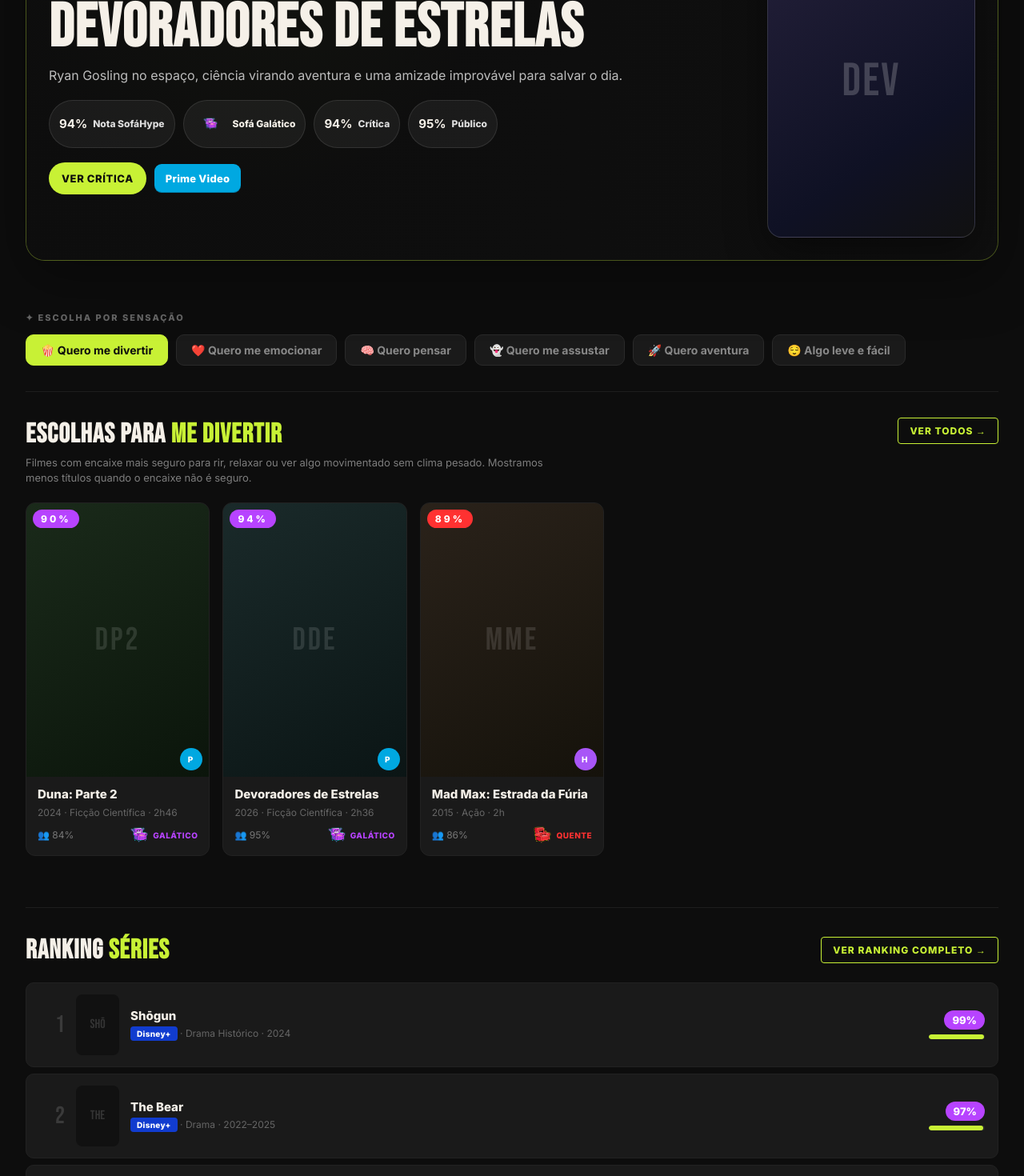
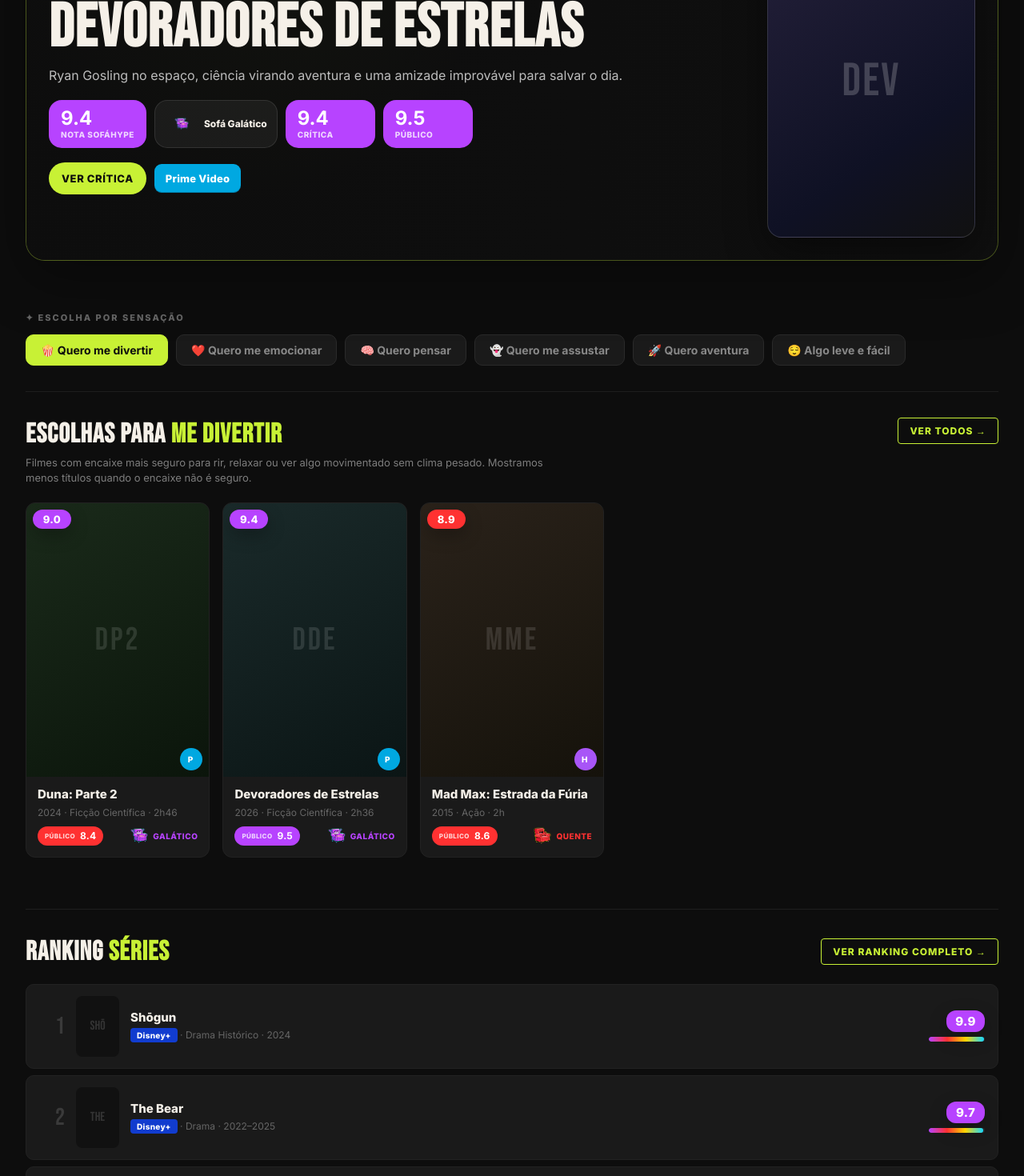
Before and after one commit to albinojc/sofahype, a Next.js app: page / in a window 1280 px wide. Shown: the part 580-2050 px from the top of the page at 80% size. Built offline with nearby package versions, Linux system fonts and the light colour scheme.

Commit message:
Add files via upload

```diff
--- a/src/app/globals.css
+++ b/src/app/globals.css
@@ -637,3 +637,105 @@
   .weekly-poster { max-width: 210px; width: 100%; order: -1; }
   .weekly-copy h2 { font-size: 48px; }
 }
+
+/* Ajuste: notas em escala 0.0 a 10.0 e sempre em box */
+.score-badge,
+.static {
+  min-width: 48px;
+  justify-content: center;
+  border-radius: 12px;
+  font-size: 13px;
+  font-weight: 950;
+  letter-spacing: .3px;
+  box-shadow: 0 8px 22px rgba(0,0,0,.28);
+}
+.score-galatico,
+.score-box-galatico { background: #B743FF !important; color: #fff !important; border-color: rgba(183,67,255,.65) !important; }
+.score-quente,
+.score-box-quente { background: #FF3131 !important; color: #fff !important; border-color: rgba(255,49,49,.65) !important; }
+.score-ok,
+.score-box-ok { background: #FFD400 !important; color: #0D0D0D !important; border-color: rgba(255,212,0,.72) !important; }
+.score-frio,
+.score-box-frio { background: #15D8FF !important; color: #041B24 !important; border-color: rgba(21,216,255,.72) !important; }
+.score-box-empty { background:#111 !important; color:#F5F0E8 !important; border-color:#2a2a2a !important; }
+
+.mini-score {
+  display: inline-flex;
+  align-items: center;
+  gap: 6px;
+  min-height: 24px;
+  padding: 4px 8px;
+  border-radius: 999px;
+  border: 1px solid transparent;
+  font-size: 10px;
+  font-weight: 900;
+  line-height: 1;
+  white-space: nowrap;
+}
+.mini-score span {
+  opacity: .78;
+  text-transform: uppercase;
+  letter-spacing: .4px;
+  font-size: 8px;
+}
+.mini-score strong {
+  font-size: 12px;
+  letter-spacing: .2px;
+}
+.mini-score-galatico { background:#B743FF; color:#fff; }
+.mini-score-quente { background:#FF3131; color:#fff; }
+.mini-score-ok { background:#FFD400; color:#0D0D0D; }
+.mini-score-frio { background:#15D8FF; color:#041B24; }
+
+.score-panel .score-metric {
+  border: 1px solid transparent;
+  box-shadow: 0 10px 28px rgba(0,0,0,.22);
+}
+.score-panel .score-metric span {
+  color: currentColor;
+  opacity: .72;
+}
+.score-panel .score-metric strong {
+  color: currentColor;
+  font-size: 32px;
+  letter-spacing: .4px;
+}
+.score-panel .score-metric-hypo {
+  background:#111 !important;
+  color:#F5F0E8 !important;
+  border-color:#222 !important;
+}
+.score-panel .score-metric-hypo strong { font-size: 18px; }
+
+.weekly-metrics .weekly-score-box {
+  border-radius: 16px;
+  min-height: 54px;
+  padding: 10px 14px;
+  min-width: 112px;
+  align-items: flex-start;
+  justify-content: center;
+  flex-direction: column;
+  gap: 2px;
+  border: 1px solid transparent;
+}
+.weekly-metrics .weekly-score-box strong {
+  font-size: 24px;
+  color: currentColor;
+  line-height: 1;
+}
+.weekly-metrics .weekly-score-box small {
+  color: currentColor;
+  opacity: .78;
+  font-size: 10px;
+  font-weight: 950;
+  text-transform: uppercase;
+  letter-spacing: .5px;
+}
+.weekly-metrics .weekly-hypo {
+  min-height: 54px;
+  border-radius: 16px;
+}
+
+.rank-right .score-badge { font-size: 15px; }
+.hype-bar { background: linear-gradient(90deg, #B743FF, #FF3131, #FFD400, #15D8FF); }
+.review-block small { display:none !important; }
--- a/src/components/Ranking.js
+++ b/src/components/Ranking.js
@@ -1,5 +1,5 @@
 import Link from 'next/link';
-import { getHypometro, getPlatformClass, getPrimaryPlatform } from '../lib/catalog';
+import { formatScore, getHypometro, getPlatformClass, getPrimaryPlatform, getScoreClass } from '../lib/catalog';
 
 export default function Ranking({ items }) {
   return (
@@ -18,7 +18,7 @@
               <div className="rank-meta"><span className={`st st-${getPlatformClass(platform)}`}>{platform}</span> · {item.generos?.[0]} · {item.ano}</div>
             </div>
             <div className="rank-right">
-              <div className={`score-badge score-${hypo.classe} static`}>{item.nota_sofahype}%</div>
+              <div className={`score-badge score-${getScoreClass(item.nota_sofahype)} static`}>{formatScore(item.nota_sofahype)}</div>
               <div className="hype-bar-wrap"><div className="hype-bar" style={{ width: `${item.nota_sofahype}%` }} /></div>
             </div>
           </Link>
--- a/src/components/TitleCard.js
+++ b/src/components/TitleCard.js
@@ -1,5 +1,5 @@
 import Link from 'next/link';
-import { getHypometro, getPlatformClass, getPrimaryPlatform } from '../lib/catalog';
+import { formatScore, getHypometro, getPlatformClass, getPrimaryPlatform, getScoreClass } from '../lib/catalog';
 import HypometroIcon from './HypometroIcon';
 
 function initials(title) {
@@ -23,14 +23,14 @@
     <Link className="card" href={`/titulo/${item.slug || item.id}`}>
       <div className={`card-thumb t${(item.nota_sofahype % 6) + 1}`}>
         {item.poster_url ? <img src={item.poster_url} alt={item.titulo} /> : <span>{initials(item.titulo)}</span>}
-        <div className={`score-badge score-${hypo.classe}`}>{item.nota_sofahype}%</div>
+        <div className={`score-badge score-${getScoreClass(item.nota_sofahype)}`}>{formatScore(item.nota_sofahype)}</div>
         <div className={`stream-dot s-${platformClass}`}>{platform[0]}</div>
       </div>
       <div className="card-body">
         <div className="card-title">{item.titulo}</div>
         <div className="card-info">{item.ano} · {item.generos?.[0]} · {item.duracao}</div>
         <div className="card-footer">
-          <span className="audience">👥 {item.nota_publico}%</span>
+          <span className={`mini-score mini-score-${getScoreClass(item.nota_publico)}`}><span>Público</span><strong>{formatScore(item.nota_publico)}</strong></span>
           <span className={`hype-tag hype-${hypo.classe}`}><HypometroIcon variant={hypo.classe} size={22} /><span>{hypo.curto}</span></span>
         </div>
       </div>
--- a/src/components/WeeklyHighlight.js
+++ b/src/components/WeeklyHighlight.js
@@ -1,6 +1,6 @@
 import Link from 'next/link';
 import HypometroIcon from './HypometroIcon';
-import { getCatalog, getHypometro, getPlatformClass, slugify } from '../lib/catalog';
+import { formatScore, getCatalog, getHypometro, getPlatformClass, getScoreClass, slugify } from '../lib/catalog';
 import { weeklyHighlight } from '../data/weeklyHighlight';
 
 function findHighlightItem() {
@@ -33,10 +33,10 @@
         <h2>{title}</h2>
         <p>{weeklyHighlight.chamada}</p>
         <div className="weekly-metrics" aria-label="Notas do destaque da semana">
-          <span><strong>{score}%</strong> Nota SofáHype</span>
+          <span className={`weekly-score-box score-box-${getScoreClass(score)}`}><strong>{formatScore(score)}</strong><small>Nota SofáHype</small></span>
           <span className={`weekly-hypo hype-${hypo.classe}`}><HypometroIcon variant={hypo.classe} size={42} /> {hypo.nome}</span>
-          <span><strong>{critics}%</strong> Crítica</span>
-          <span><strong>{audience}%</strong> Público</span>
+          <span className={`weekly-score-box score-box-${getScoreClass(critics)}`}><strong>{formatScore(critics)}</strong><small>Crítica</small></span>
+          <span className={`weekly-score-box score-box-${getScoreClass(audience)}`}><strong>{formatScore(audience)}</strong><small>Público</small></span>
         </div>
         <div className="weekly-actions">
           <Link className="btn-primary" href={`/titulo/${slug}`}>Ver crítica</Link>
--- a/src/data/catalogo.json
+++ b/src/data/catalogo.json
@@ -48,8 +48,6 @@
     "destaque_semana": true,
     "critica_titulo": "A dica do SofáHype",
     "critica_sofahype": "Devoradores de Estrelas é aquele tipo de ficção científica que poderia virar uma aula chata de física, mas escolhe ser uma aventura grande, esperta e surpreendentemente humana. A história começa com um professor acordando numa nave, sem lembrar direito que diabos está fazendo ali, e logo transforma esse pepino cósmico numa jornada de sobrevivência, ciência e amizade. Ryan Gosling segura o filme com carisma, vulnerabilidade e aquele jeito de sujeito normal tentando resolver um problema absurdo sem surtar de vez. O melhor é que o filme não trata o público como idiota, mas também não fica metido a gênio. Ele explica o que precisa, brinca quando dá, emociona quando aperta e entrega um sci-fi com coração. Só não vá esperando tiro, explosão e alienígena malvado o tempo todo: o barato aqui é outro. É sobre pensar rápido, improvisar pra caramba e descobrir que até no espaço dá para encontrar companhia quando tudo parece perdido.",
-    "fonte_resumo": "Curadoria SofáHype baseada em críticas publicadas e recepção do público.",
-    "fonte_dados": "Curadoria SofáHype + fontes públicas",
     "status": "ativo"
   },
   {
--- a/src/data/weeklyHighlight.js
+++ b/src/data/weeklyHighlight.js
@@ -13,6 +13,5 @@
   critica_sofahype: 'Devoradores de Estrelas é aquele tipo de ficção científica que poderia virar uma aula chata de física, mas escolhe ser uma aventura grande, esperta e surpreendentemente humana. A história começa com um professor acordando numa nave, sem lembrar direito que diabos está fazendo ali, e logo transforma esse pepino cósmico numa jornada de sobrevivência, ciência e amizade. Ryan Gosling segura o filme com carisma, vulnerabilidade e aquele jeito de sujeito normal tentando resolver um problema absurdo sem surtar de vez. O melhor é que o filme não trata o público como idiota, mas também não fica metido a gênio. Ele explica o que precisa, brinca quando dá, emociona quando aperta e entrega um sci-fi com coração. Só não vá esperando tiro, explosão e alienígena malvado o tempo todo: o barato aqui é outro. É sobre pensar rápido, improvisar pra caramba e descobrir que até no espaço dá para encontrar companhia quando tudo parece perdido.',
   experiencia_extra: ['Ficção científica com emoção', 'Aventura espacial', 'Tem ciência, mas sem aula chata', 'Amizade improvável'],
   ideal_extra: ['ficção científica com coração', 'histórias de sobrevivência', 'aventura inteligente', 'Ryan Gosling resolvendo pepino impossível'],
-  talvez_nao_extra: ['ação espacial o tempo todo', 'filme curto', 'história sem ciência', 'algo para assistir sem prestar atenção'],
-  fonte_resumo: 'Curadoria SofáHype baseada em críticas publicadas e recepção do público.'
+  talvez_nao_extra: ['ação espacial o tempo todo', 'filme curto', 'história sem ciência', 'algo para assistir sem prestar atenção']
 };
```
Also changed, not shown: src/app/titulo/[slug]/page.js (+8 -9 lines), src/lib/catalog.js.
